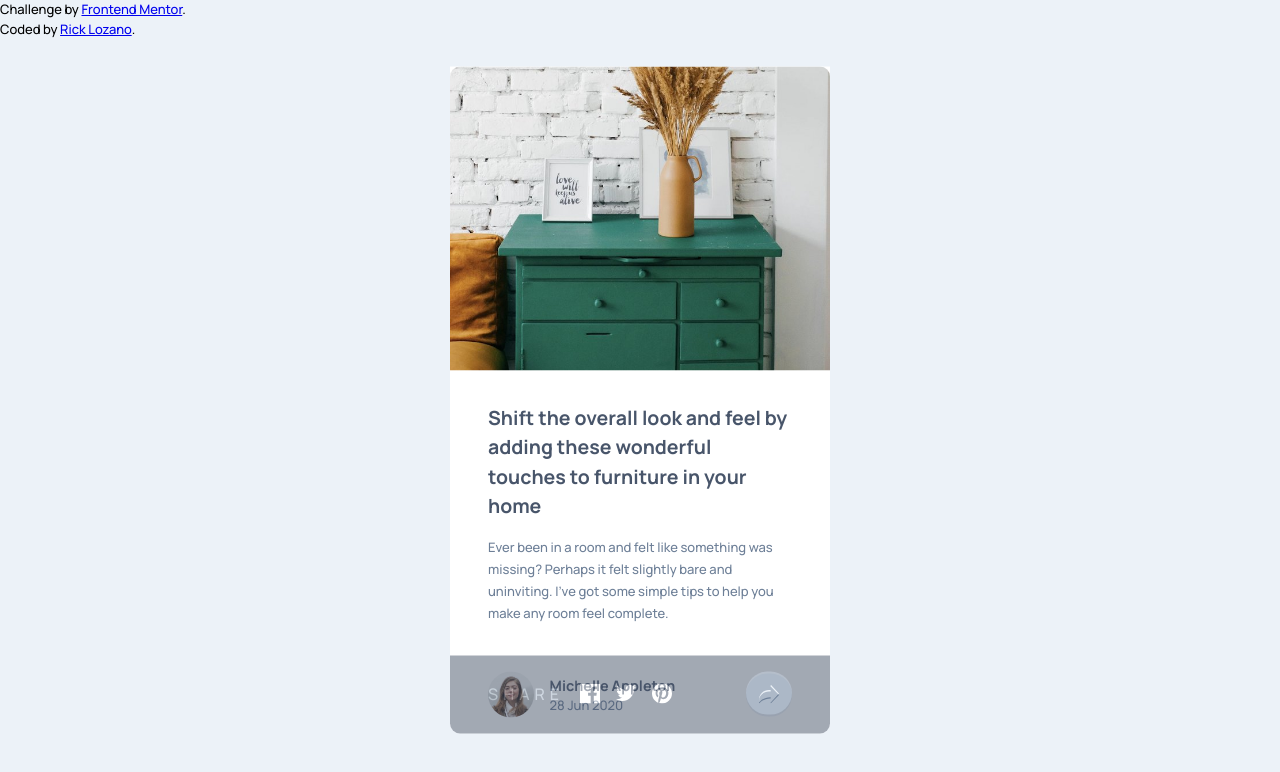
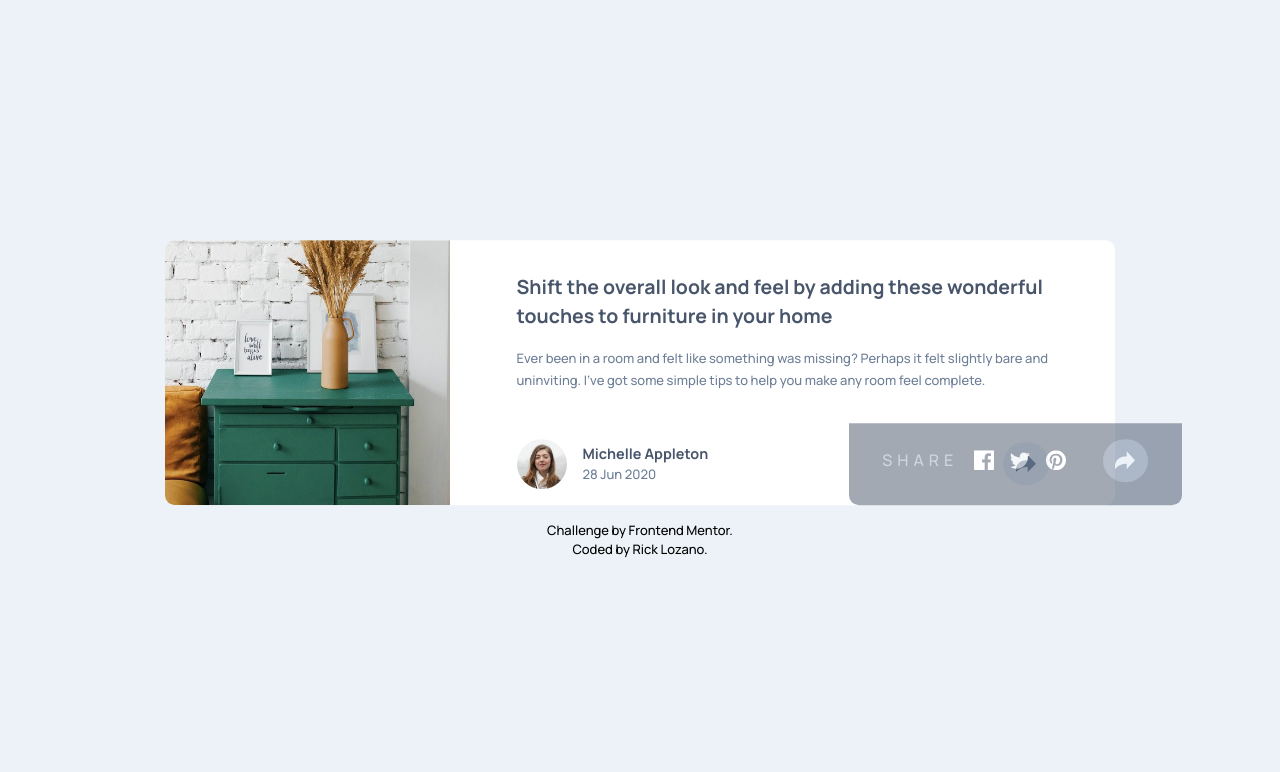
Before and after one commit to joyrexjrl/Article-preview-component.joyrexjrl.github.io, a plain HTML site: page index.html in a window 1280 px wide. Drawn offline with Linux system fonts and the light colour scheme.

Commit message:
mobile layout complete
finished mobile layout, got the begining of the desktop layout started. js complete

```diff
--- /dev/null
+++ b/activation.js
@@ -0,0 +1,12 @@
+const activateButtons = document.querySelectorAll(".click-me");
+const activeSocial = document.querySelector(".active-social");
+
+activateButtons.forEach(activateButton => {
+    activateButton.addEventListener("click", function(){
+        if(activeSocial.classList.contains("active-social-clicked")){
+            activeSocial.classList.remove("active-social-clicked");
+        }else{
+            activeSocial.classList.add("active-social-clicked");
+        }
+    });
+});
--- a/index.html
+++ b/index.html
@@ -8,13 +8,14 @@
   <link href="https://fonts.googleapis.com/css2?family=Manrope:wght@500;700&display=swap" rel="stylesheet">
   <link rel="icon" type="image/png" sizes="32x32" href="./images/favicon-32x32.png">
   <link rel="stylesheet" href="style.css">
+  <script type="text/javascript" src="activation.js" defer></script>
   <title>Frontend Mentor | Article preview component</title>
 </head>
 <body>
   <main>
-    <section class="container">
+    <section class="container desktop-container">
       <img class="main-image" src="images/drawers.jpg" alt="image">
-
+      <div class="desktop-view">
         <div class="inner-container">
           <h1>Shift the overall look and feel by adding these wonderful
           touches to furniture in your home</h1>
@@ -30,7 +31,7 @@
                 <h2>Michelle Appleton</h2>
                 <p>28 Jun 2020</p>
               </div>
-              <div class="share-btn">
+              <div class="share-btn click-me">
                 <img class="share-btn-icon" src="images/icon-share.svg" alt="share-icon">
               </div>
             </div>
@@ -38,18 +39,18 @@
             <div class="active-social">
               <div class="active-social-container flex">
                 <p class="share">Share</p>
-                <img src="images/icon-facebook.svg" alt="fb icon">
-                <img src="images/icon-twitter.svg" alt="twit icon">
-                <img src="images/icon-pinterest.svg" alt="pin icon">
-                <div class="active-share-btn">
+                <img class="fa-icons" src="images/icon-facebook.svg" alt="fb icon">
+                <img class="fa-icons" src="images/icon-twitter.svg" alt="twit icon">
+                <img class="fa-icons" src="images/icon-pinterest.svg" alt="pin icon">
+                <div class="active-share-btn click-me">
                   <img class="active-share-btn-icon" src="images/icon-active-share.svg" alt="share-icon">
                 </div>
               </div>
             </div>
           </div>
         </footer>
+      </div>
     </section>
-
     <div class="attribution">
       Challenge by <a href="https://www.frontendmentor.io?ref=challenge" target="_blank">Frontend Mentor</a>.<br>
       Coded by <a href="https://www.frontendmentor.io/profile/joyrexjrl" target="_blank">Rick Lozano</a>.
--- a/style.css
+++ b/style.css
@@ -89,6 +89,15 @@ body{
     background-color: var(--light-grayish-blue);
 }
 
+main{
+    width: 95%;
+
+    position: absolute;
+    top: 50%;
+    left: 50%;
+    transform: translate(-50%, -50%);
+}
+
 p{
     color: var(--desaturated-dark-blue);
 }
@@ -107,24 +116,26 @@ h2{
 }
 
 .container{
+    margin-inline: auto;
     width: 90%;
     max-width: 380px;
     background-color: white;
-    border-radius: 0 0 10px 10px;
-
-    position: absolute;
-    top: 50%;
-    left: 50%;
-    transform: translate(-50%, -50%);
+    border-radius: 10px;
 }
 
 .main-image{
     border-radius: 10px 10px 0 0;
 }
 
+.desktop-view{
+    display: flex;
+    flex-direction: column;
+    justify-content: space-between;
+}
+
 .inner-container{
     width: 80%;
-    margin: 2rem auto;
+    margin: 2rem auto 2rem;
 }
 
 .main-description{
@@ -135,6 +146,7 @@ h2{
 .footer-container{
     position: relative;
     padding: 1rem 0;
+    overflow: hidden;
 }
 
 .avatar{
@@ -144,6 +156,7 @@ h2{
 
 .avatar-img{
     width: 15%;
+    max-width: 50px;
     border-radius: 50px;
     margin-right: 1rem;
 }
@@ -186,7 +199,15 @@ h2{
     background-color: var(--very-dark-grayish-blue);
     padding: 1rem 0;
     border-radius: 0 0 10px 10px;
-    opacity: .5;
+    z-index: 100;
+    transform: translateX(100%);
+    opacity: 0;
+    transition: transform .2s ease-in, opacity .2s ease-in;
+}
+
+.active-social-clicked{
+    transform: translateX(0%);
+    opacity: 1;
 }
 
 .active-social-container{
@@ -195,9 +216,71 @@ h2{
     gap: 1rem;
 }
 
+.fa-icons{
+    cursor: pointer;
+    width: 20px;
+    transition: width .2s ease-in;
+}
+
+.fa-icons:hover{
+    width: 25px;
+}
+
 .share{
     font-size: 1rem;
     text-transform: uppercase;
     color: var(--grayish-blue);
     letter-spacing: 5px;
 }
+
+.attribution{
+    text-align: center;
+    margin-top: 1rem;
+}
+
+.attribution a{
+    color: black;
+    text-decoration: none;
+    transition: .2s ease-in;
+}
+
+.attribution a:hover{
+    color: var(--desaturated-dark-blue);
+}
+
+@media(min-width: 900px){
+    main{
+        width: 95%;
+    }
+
+    .container{
+        max-width: 950px;
+    }
+
+    .desktop-container{
+        display: flex;
+        justify-content: space-between;
+    }
+
+    .main-image{
+        width: 30%;
+        border-radius: 10px 0 0 10px;
+    }
+
+    .desktop-view{
+        width: 70%;
+    }
+
+    /* clicked section start */
+
+    .footer-container{
+        overflow: visible;
+    }
+
+    .active-social{
+        opacity: .5;
+        transform: translateX(120%);
+        width: 50%;
+    }
+
+}
```
Lines whose indentation alone changed are shown as unchanged.
